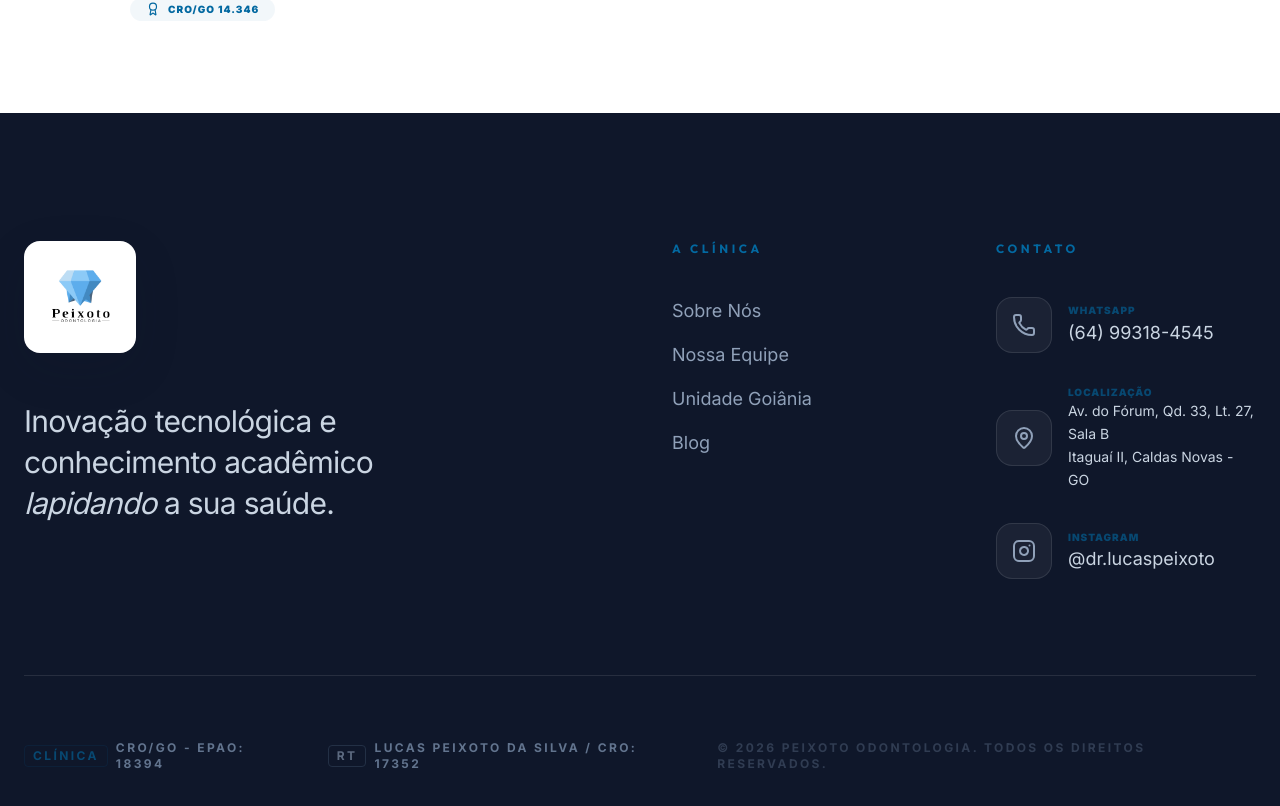
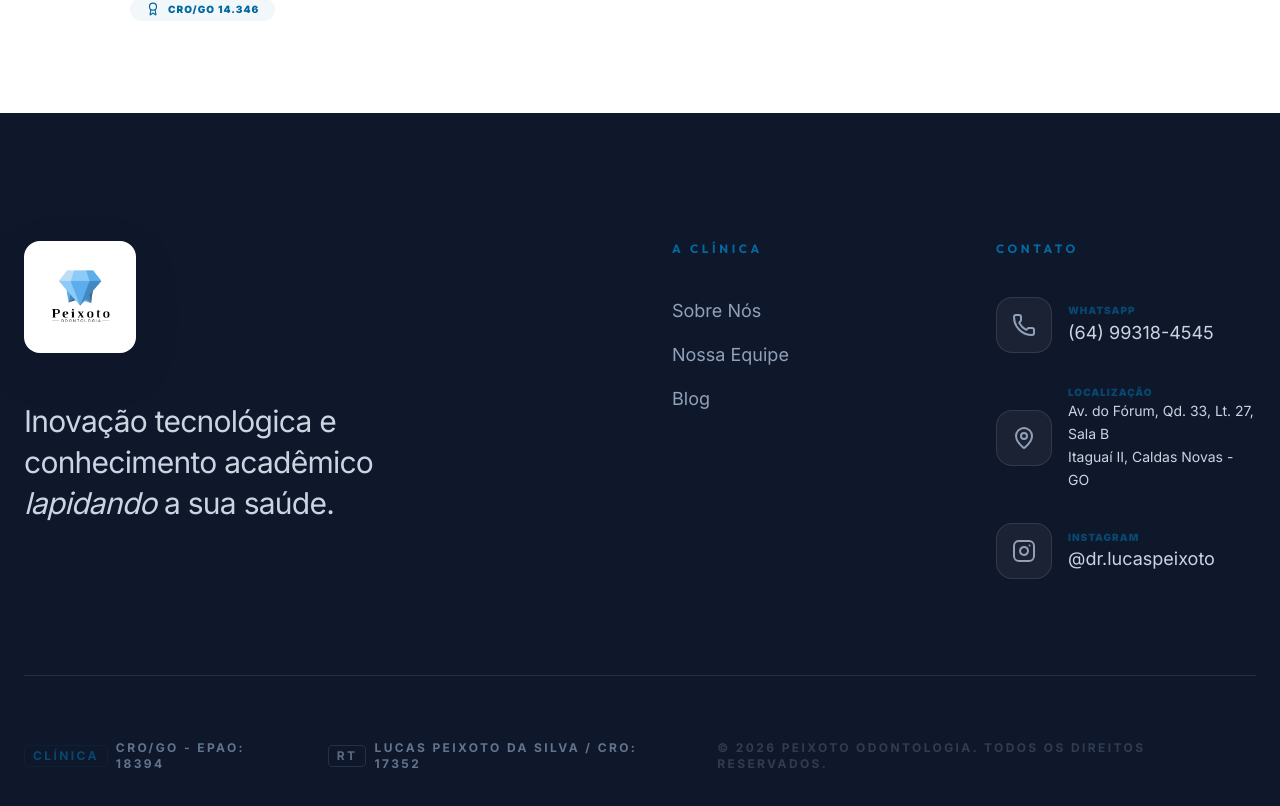
Before and after one commit to r8f8el/peixoto-odontologia, a React (Vite) app: page / in a window 1280 px wide. Shown: the part 4143-4949 px from the top of the page. Built offline with nearby package versions, Linux system fonts and the light colour scheme; no server answers; the database is empty.

Commit message:
UI: Removed non-existent unit from footer

```diff
--- a/src/components/Footer.jsx
+++ b/src/components/Footer.jsx
@@ -56,7 +56,6 @@
             <ul className="space-y-4 font-body text-lg text-slate-400">
               <li><a href="#a-clínica" className="hover:text-white transition-colors cursor-pointer capitalize">Sobre Nós</a></li>
               <li><a href="#equipe" className="hover:text-white transition-colors cursor-pointer capitalize">Nossa Equipe</a></li>
-              <li><a href="#tratamentos" className="hover:text-white transition-colors cursor-pointer capitalize">Unidade Goiânia</a></li>
               <li><a href="https://blog.peixotoodontologia.com.br" className="hover:text-white transition-colors cursor-pointer capitalize">Blog</a></li>
             </ul>
           </div>
```
